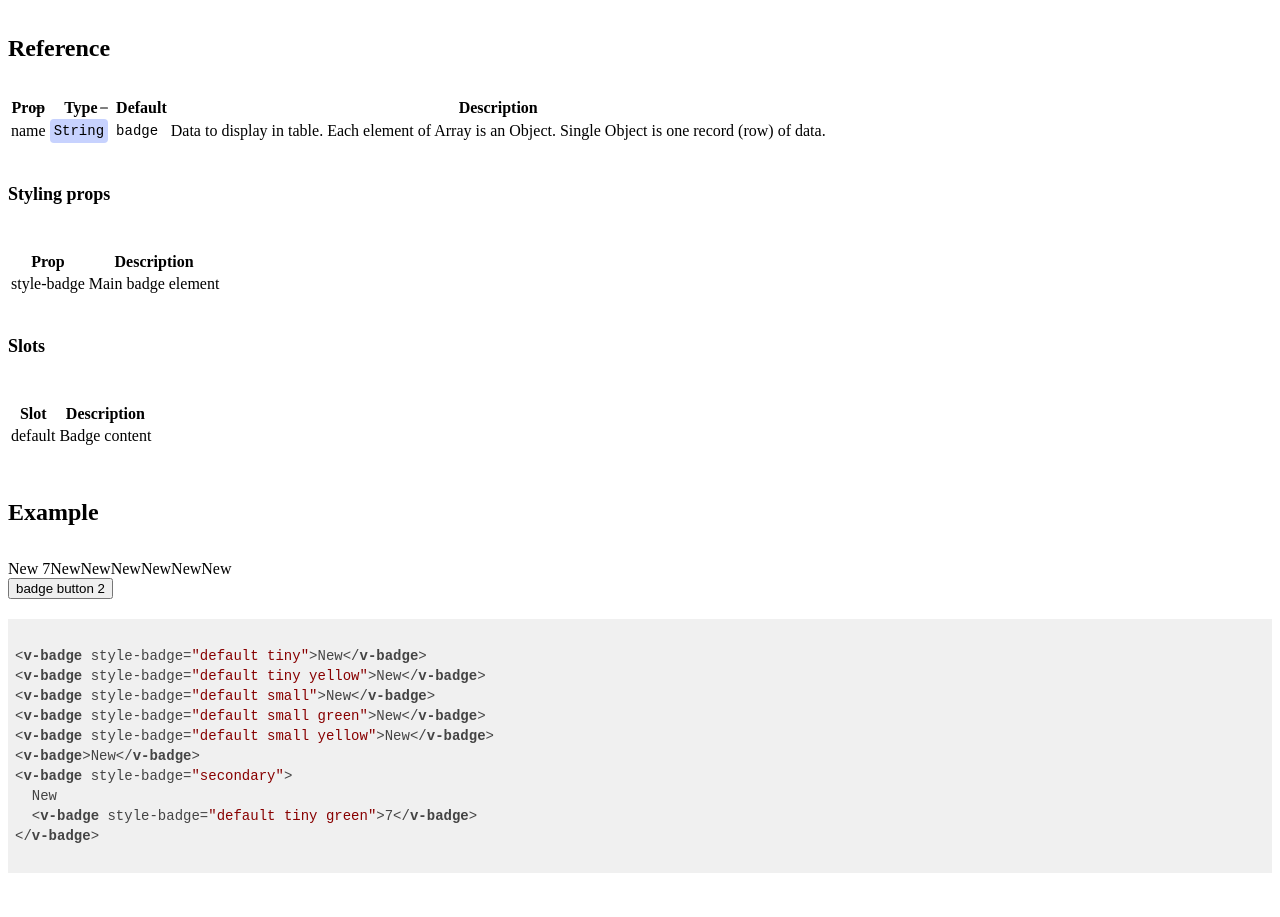
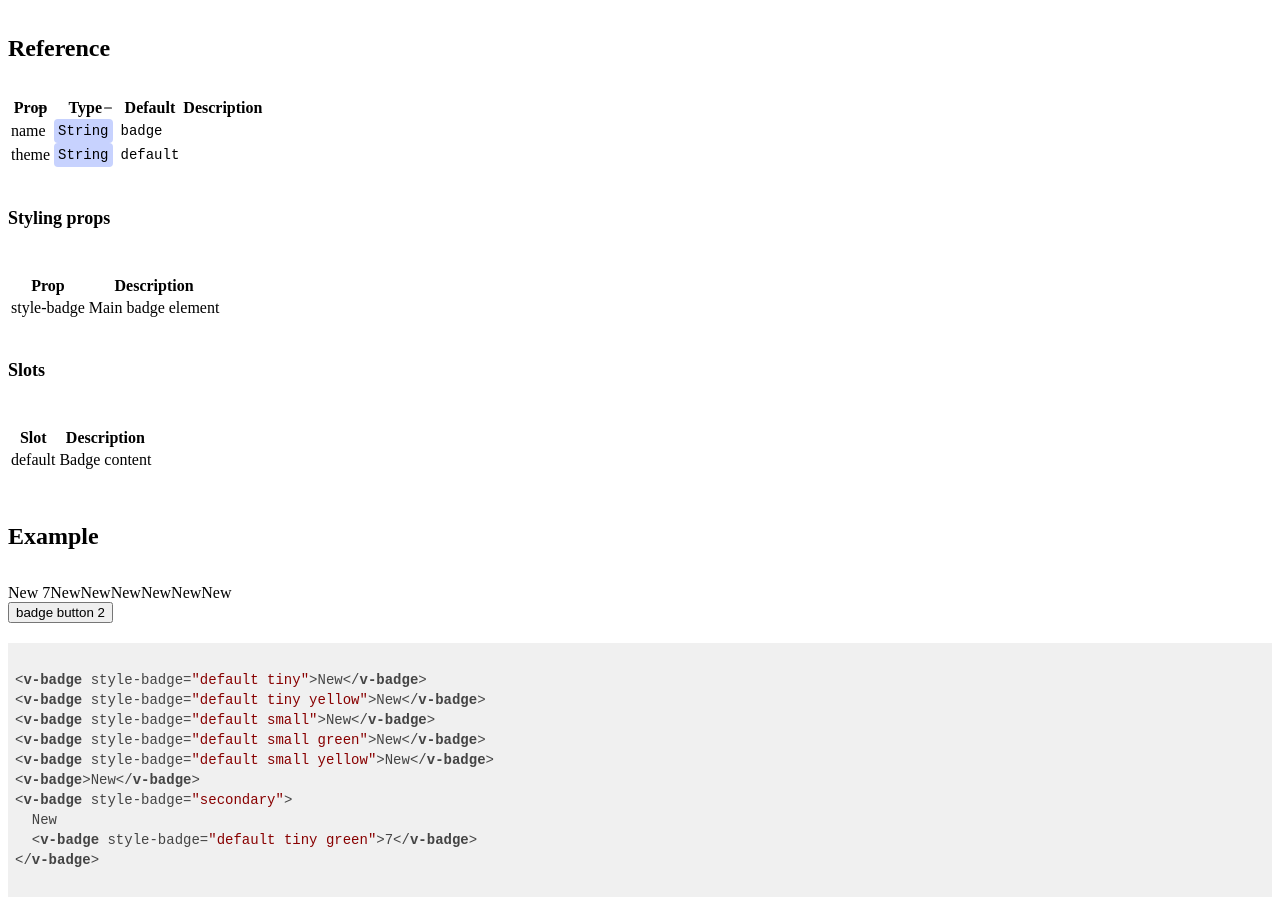
Before and after one commit to maciejg-git/vue-litewind, a Vue app: page /documentation/badge in a window 1280 px wide. Shown: the part 900-1817 px from the top of the page. Before the commit the page ends 1793 px from the top, so only its background shows below. Built offline with nearby package versions, Linux system fonts and the light colour scheme.

Commit message:
init commit

```diff
--- a/src/components/Documentation/DocumentationBadge.vue
+++ b/src/components/Documentation/DocumentationBadge.vue
@@ -116,8 +116,13 @@ export default {
         prop: "name",
         type: "String",
         default: "badge",
-        description:
-          "Data to display in table. Each element of Array is an Object. Single Object is one record (row) of data.",
+        description: "",
+      },
+      {
+        prop: "theme",
+        type: "String",
+        default: "default",
+        description: "",
       },
     ]);
 
--- a/src/components/Test.vue
+++ b/src/components/Test.vue
@@ -148,7 +148,7 @@
     </v-input>
     <v-input type="range">
     </v-input>
-    <v-range v-model="textModel">
+    <v-range v-model="textModel" min="0" max="50">
     </v-range>
 
     <v-button @click="selectModel = []">reset select</v-button>
--- a/src/components/vInput.vue
+++ b/src/components/vInput.vue
@@ -32,6 +32,7 @@ export default {
     styleTextInvalid: { type: [String, Array], default: "default" },
     styleDisabled: { type: [String, Array], default: "default" },
   },
+  emits: ["update:modelValue"],
   setup(props, { attrs, emit }) {
     let elements = [
       "input",
--- a/src/components/vRange.vue
+++ b/src/components/vRange.vue
@@ -27,6 +27,7 @@ export default {
     styleTextInvalid: { type: [String, Array], default: "default" },
     styleDisabled: { type: [String, Array], default: "default" },
   },
+  emits: ["update:modelValue"],
   setup(props, { attrs, emit }) {
     let elements = [
       "range",
--- a/src/components/vSelect.vue
+++ b/src/components/vSelect.vue
@@ -16,7 +16,7 @@
 </template>
 
 <script>
-import { ref, computed, watch, getCurrentInstance } from "vue";
+import { computed, getCurrentInstance } from "vue";
 import useStyles from "./composition/use-styles";
 import { removeTailwindClasses } from "../tools/tools.js";
 
@@ -29,6 +29,7 @@ export default {
     styleSelect: { type: [String, Array], default: "default" },
     styleTextHelper: { type: [String, Array], default: "default" },
   },
+  emits: ["update:modelValue"],
   setup(props, { emit }) {
     let elements = ["select", "textHelper"];
 
@@ -36,7 +37,7 @@ export default {
 
     let classes = {
       select: computed(() => {
-        let c = [...styles.select.value];
+        let c = ["appearance-none", ...styles.select.value];
         return removeTailwindClasses(c);
       }),
       textHelper: computed(() => {
```
